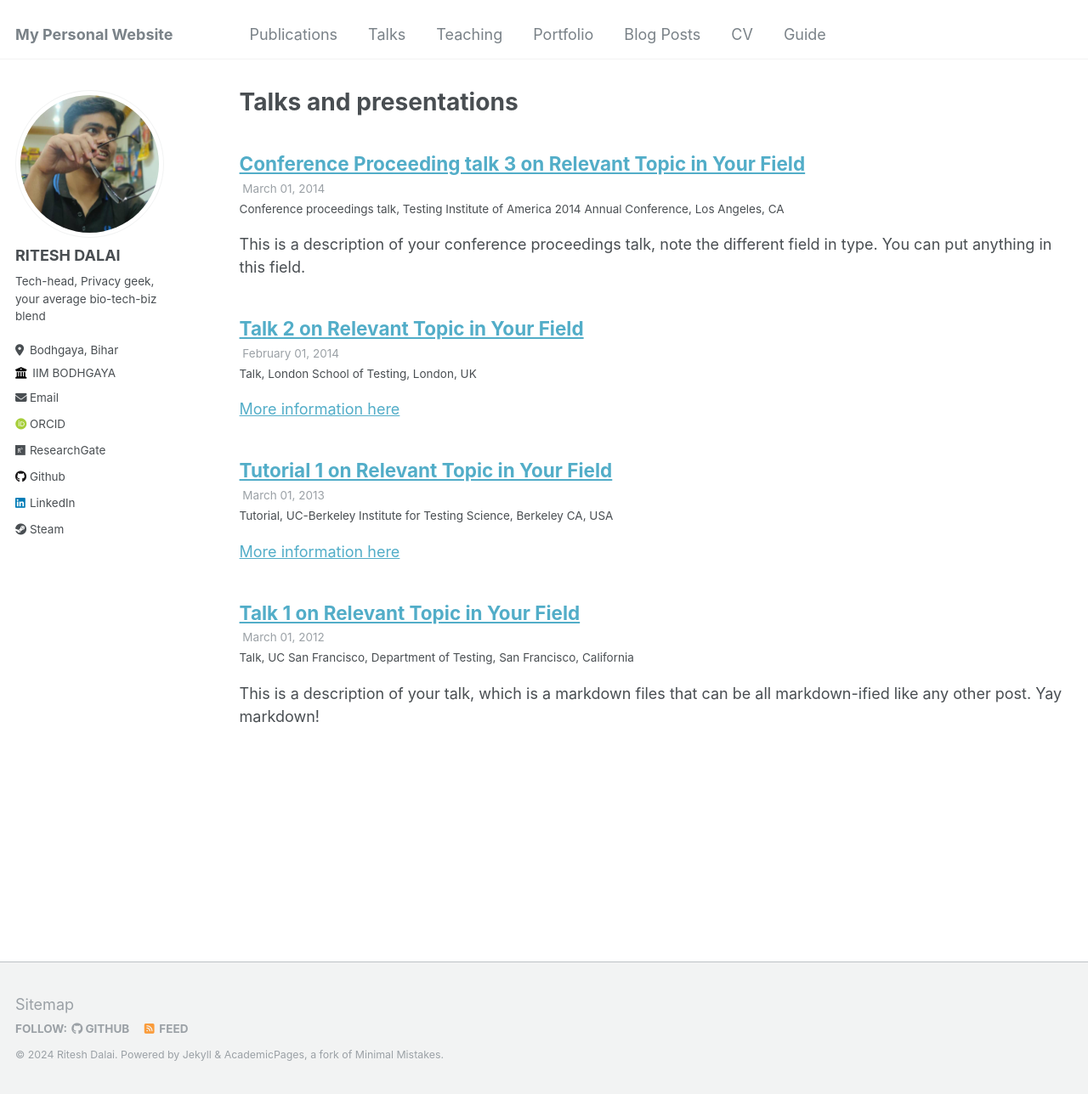
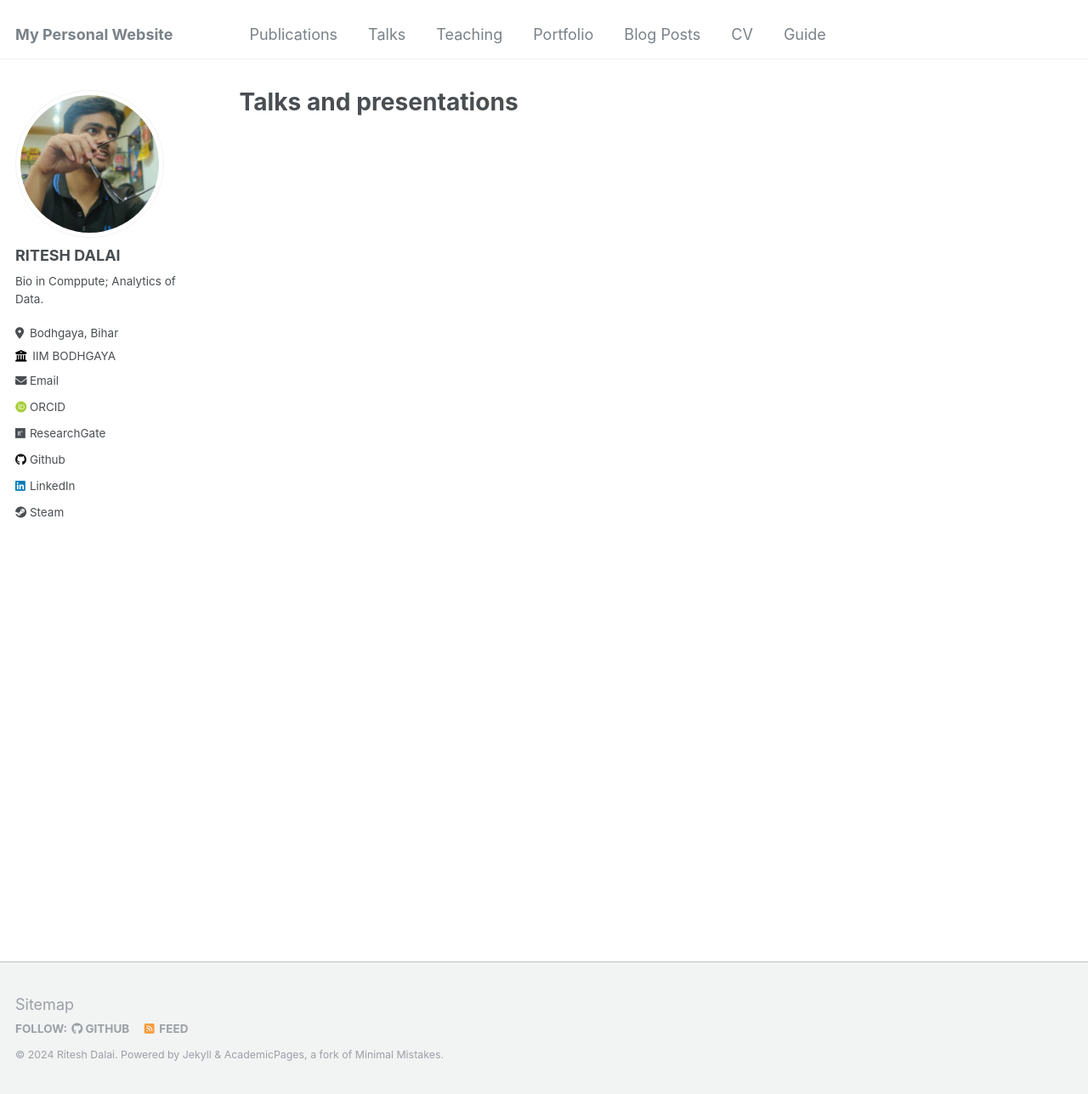
Before and after one commit to osoi-sloth/osoi-sloth.github.io, a Jekyll site: the page built from _pages/talks.html, in a window 1280 px wide and 1288 px high. Shown: the whole window at 85% size. Built offline with Jekyll 4.4.1, drawn with Linux system fonts in a browser that asks for light colours; some web fonts are replaced; part of the change alters nothing that is shown.

Commit message:
deleted:    .github/workflows/gem-push.yml 	modified:   _config.yml

```diff
--- a/_config.yml
+++ b/_config.yml
@@ -24,7 +24,7 @@ author:
   avatar           : "profile.png"
   name             : "RITESH DALAI"
   pronouns         : # example: "she/her"
-  bio              : "Tech-head, Privacy geek, your average bio-tech-biz blend"
+  bio              : "Bio in Comppute; Analytics of Data."
   location         : "Bodhgaya, Bihar"
   employer         : "IIM BODHGAYA"
   uri              : # URL
@@ -200,18 +200,18 @@ kramdown:
 
 # Collections
 collections:
-  teaching:
-    output: true
-    permalink: /:collection/:path/
+  # teaching:
+  #   output: true
+  #   permalink: /:collection/:path/
   publications:
     output: true
     permalink: /:collection/:path/
   portfolio:
     output: true
     permalink: /:collection/:path/
-  talks:
-    output: true
-    permalink: /:collection/:path/
+  # talks:
+  #   output: true
+  #   permalink: /:collection/:path/
 
 
 # Defaults
@@ -234,15 +234,15 @@ defaults:
     values:
       layout: single
       author_profile: true
-  # _teaching
-  - scope:
-      path: ""
-      type: teaching
-    values:
-      layout: single
-      author_profile: true
-      share: true
-      comments: true
+  # # _teaching
+  # - scope:
+  #     path: ""
+  #     type: teaching
+  #   values:
+  #     layout: single
+  #     author_profile: true
+  #     share: true
+  #     comments: true
   # _publications
   - scope:
       path: ""
@@ -261,14 +261,14 @@ defaults:
       author_profile: true
       share: true
       comment: true
-  # _talks
-  - scope:
-      path: ""
-      type: talks
-    values:
-      layout: talk
-      author_profile: true
-      share: true
+  # # _talks
+  # - scope:
+  #     path: ""
+  #     type: talks
+  #   values:
+  #     layout: talk
+  #     author_profile: true
+  #     share: true
 
 
 # Sass/SCSS
```
Also changed, not shown: .github/workflows/gem-push.yml (deleted).
